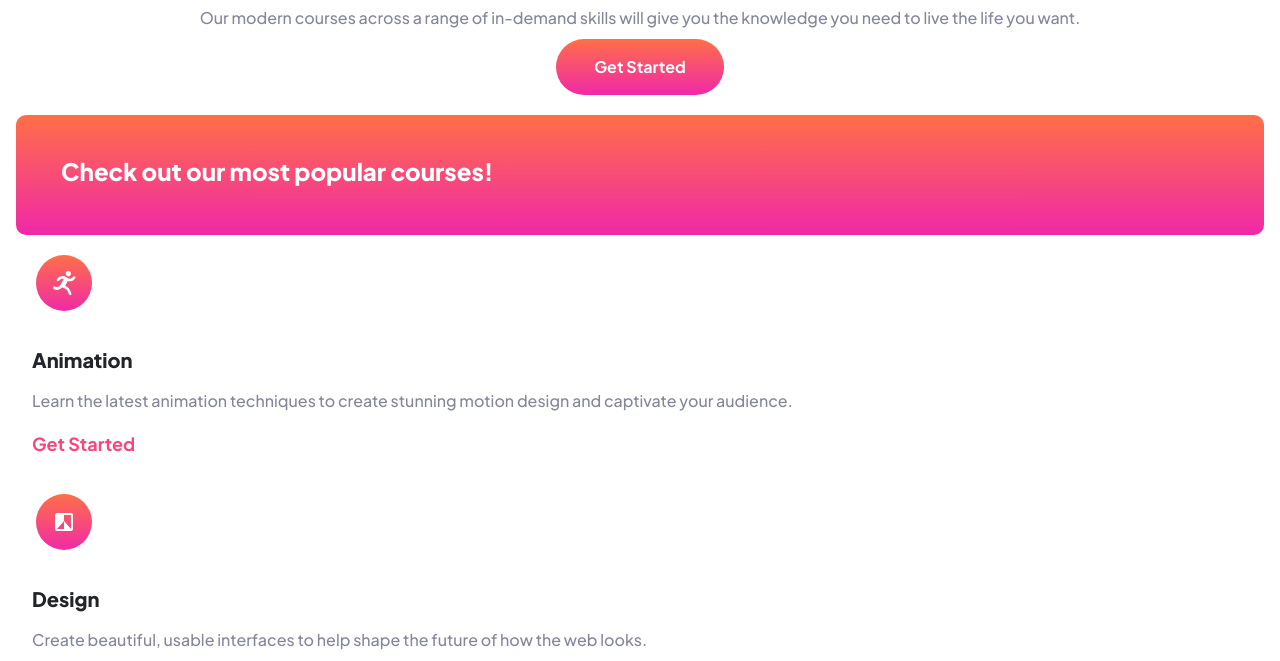
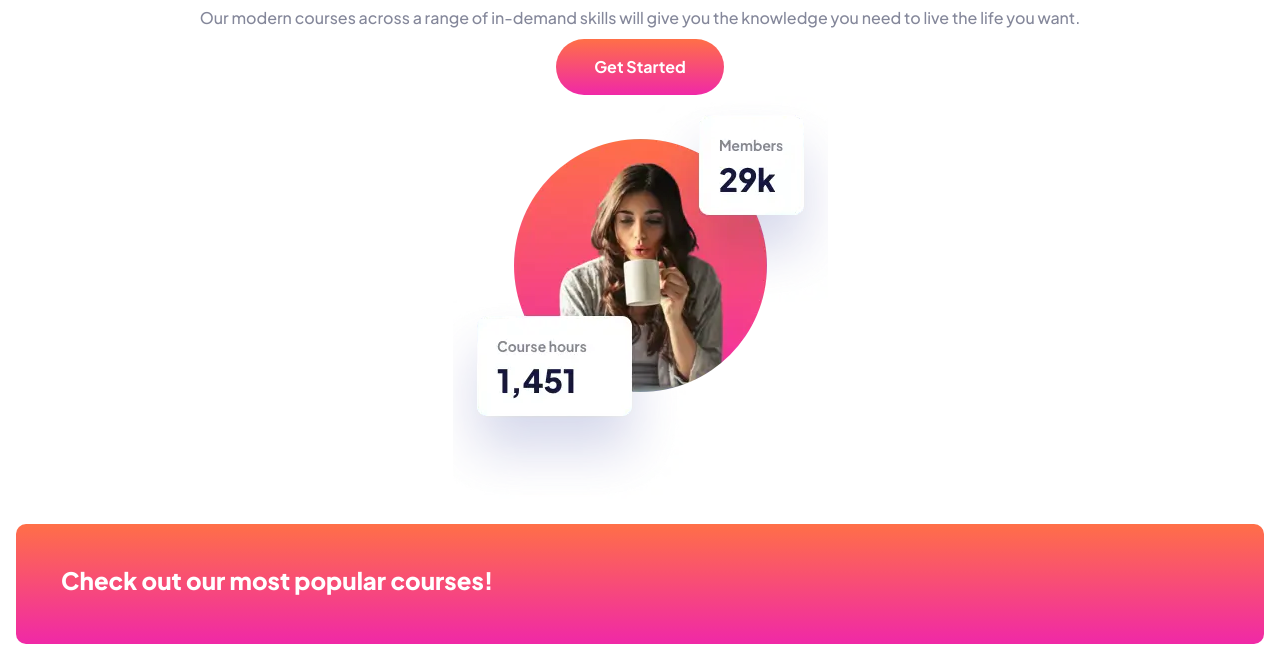
Before and after one commit to hschu91466/skilled-elearning-landing-pages, a plain HTML site: page index.html in a window 1280 px wide. Shown: the part 133-794 px from the top of the page. Drawn offline with nearby package versions, Linux system fonts and the light colour scheme; the site is published under a folder, as on GitHub Pages, so addresses that start at the root find nothing.

Commit message:
image fix

```diff
--- a/css/style.scss
+++ b/css/style.scss
@@ -103,7 +103,7 @@ h6 {
   margin: auto 1em;
 
   .hero-image {
-    content: url(/images/image-hero-mobile.webp);
+    content: url(../images/image-hero-mobile.webp);
     max-width: 100%;
   }
 
```
Also changed, not shown: css/style.css.
